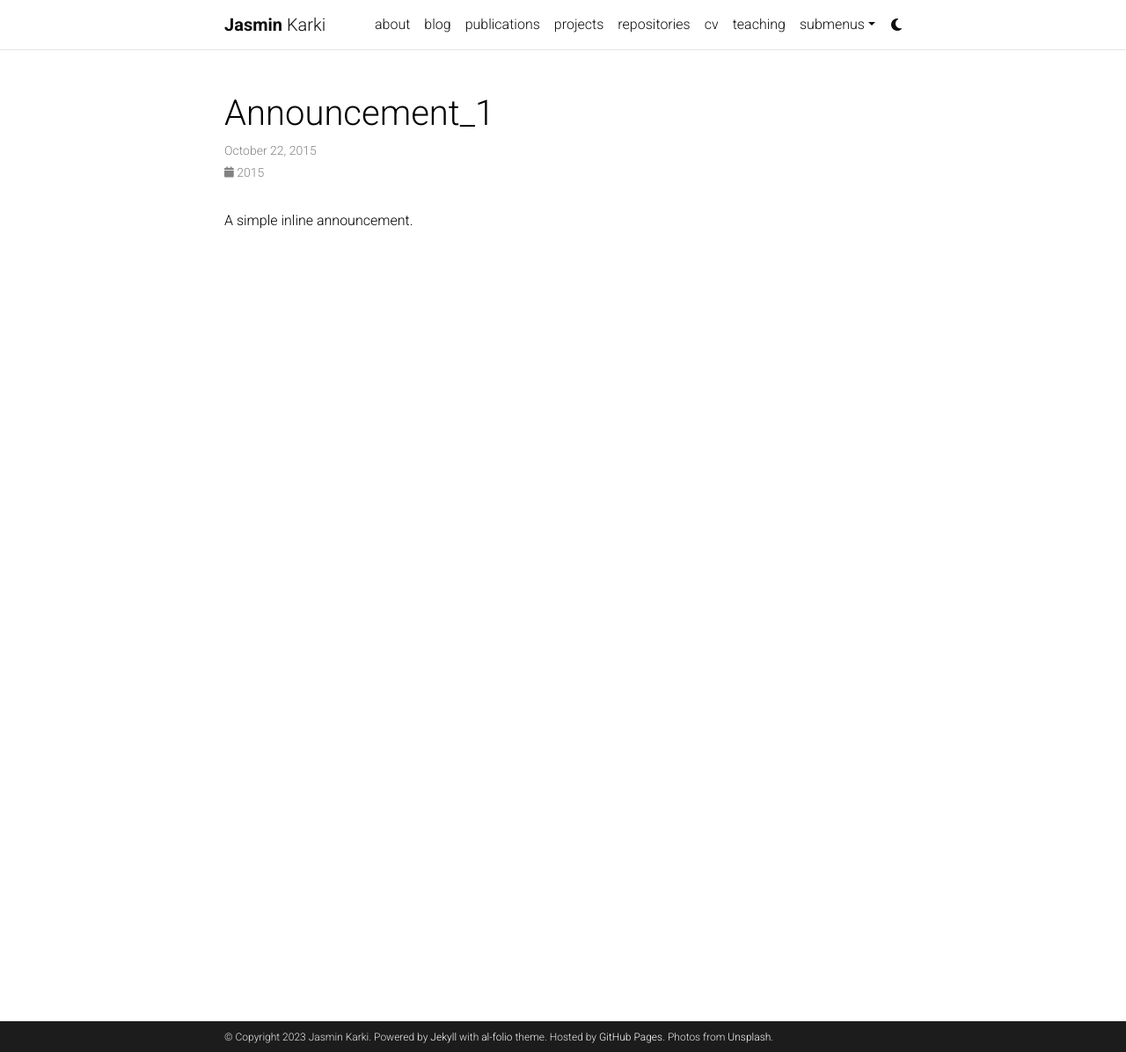
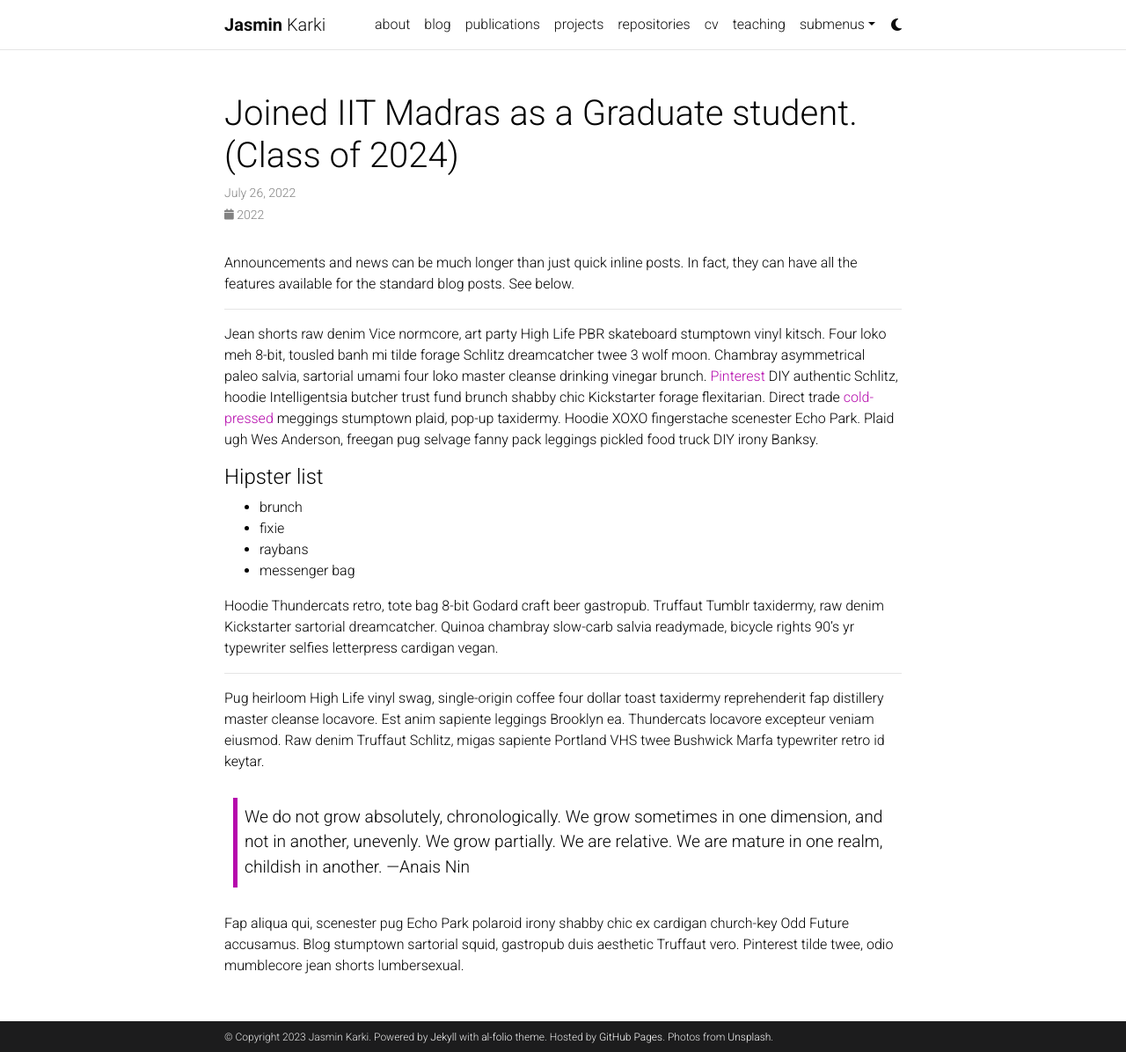
Before and after one commit to jasminkarki/jasminkarki.github.io, a Jekyll site: the page built from _news/announcement_1.md, in a window 1280 px wide and 1196 px high. Shown: the whole window at 88% size. Built offline with Jekyll 4.4.1, drawn with Linux system fonts in a browser that asks for light colours; comment, search, counter and statistics services are not loaded; a style sheet for code colours, icons or effects is not loaded.

Commit message:
Announced joining the college

```diff
--- a/_news/announcement_1.md
+++ b/_news/announcement_1.md
@@ -1,8 +1,32 @@
 ---
 layout: post
-date: 2015-10-22 15:59:00-0400
-inline: true
+title: Joined IIT Madras as a Graduate student. (Class of 2024)
+date: 2022-07-25 23:52:00-0400
+inline: false
 related_posts: false
 ---
 
-A simple inline announcement.
+Announcements and news can be much longer than just quick inline posts. In fact, they can have all the features available for the standard blog posts. See below.
+
+***
+
+Jean shorts raw denim Vice normcore, art party High Life PBR skateboard stumptown vinyl kitsch. Four loko meh 8-bit, tousled banh mi tilde forage Schlitz dreamcatcher twee 3 wolf moon. Chambray asymmetrical paleo salvia, sartorial umami four loko master cleanse drinking vinegar brunch. <a href="https://www.pinterest.com">Pinterest</a> DIY authentic Schlitz, hoodie Intelligentsia butcher trust fund brunch shabby chic Kickstarter forage flexitarian. Direct trade <a href="https://en.wikipedia.org/wiki/Cold-pressed_juice">cold-pressed</a> meggings stumptown plaid, pop-up taxidermy. Hoodie XOXO fingerstache scenester Echo Park. Plaid ugh Wes Anderson, freegan pug selvage fanny pack leggings pickled food truck DIY irony Banksy.
+
+#### Hipster list
+<ul>
+    <li>brunch</li>
+    <li>fixie</li>
+    <li>raybans</li>
+    <li>messenger bag</li>
+</ul>
+
+Hoodie Thundercats retro, tote bag 8-bit Godard craft beer gastropub. Truffaut Tumblr taxidermy, raw denim Kickstarter sartorial dreamcatcher. Quinoa chambray slow-carb salvia readymade, bicycle rights 90's yr typewriter selfies letterpress cardigan vegan.
+
+***
+
+Pug heirloom High Life vinyl swag, single-origin coffee four dollar toast taxidermy reprehenderit fap distillery master cleanse locavore. Est anim sapiente leggings Brooklyn ea. Thundercats locavore excepteur veniam eiusmod. Raw denim Truffaut Schlitz, migas sapiente Portland VHS twee Bushwick Marfa typewriter retro id keytar.
+
+> We do not grow absolutely, chronologically. We grow sometimes in one dimension, and not in another, unevenly. We grow partially. We are relative. We are mature in one realm, childish in another.
+> —Anais Nin
+
+Fap aliqua qui, scenester pug Echo Park polaroid irony shabby chic ex cardigan church-key Odd Future accusamus. Blog stumptown sartorial squid, gastropub duis aesthetic Truffaut vero. Pinterest tilde twee, odio mumblecore jean shorts lumbersexual.
```
